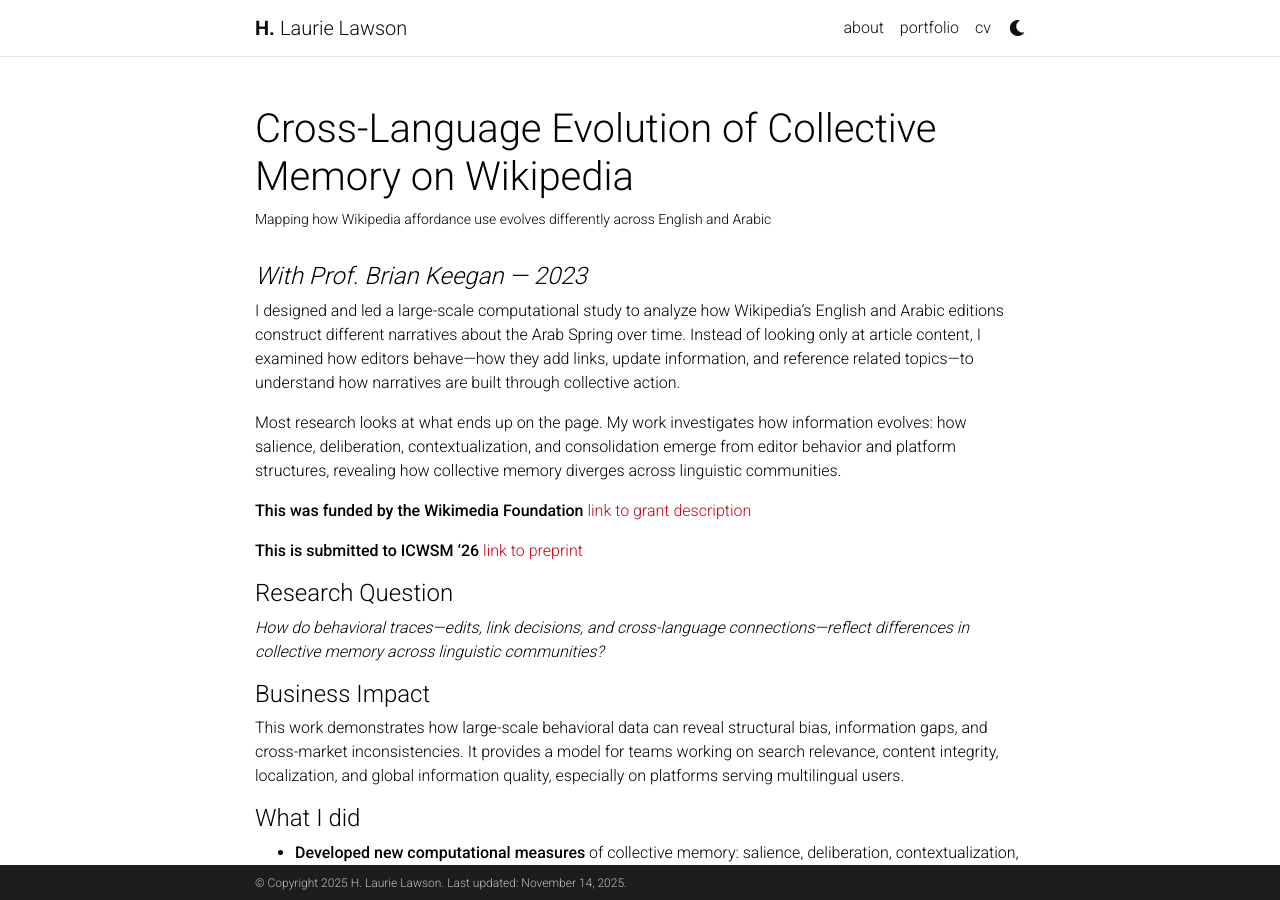
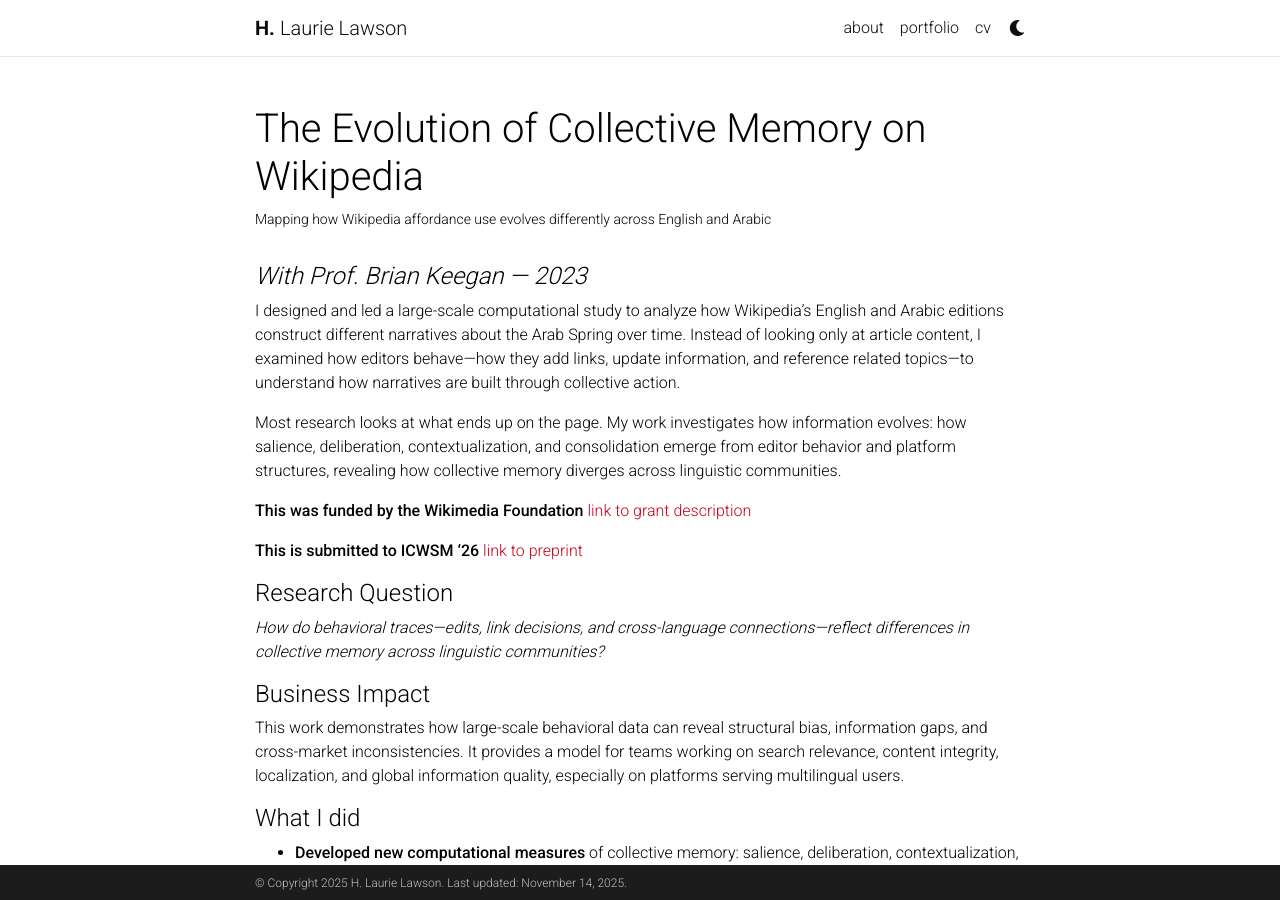
Before and after one commit to hlaurielawson/hlaurielawson.github.io, a Jekyll site: the page built from _projects/3_project.md, in a window 1280 px wide and 900 px high. Built offline with Jekyll 4.4.1, drawn with Linux system fonts in a browser that asks for light colours; comment, search, counter and statistics services are not loaded; a style sheet for code colours, icons or effects is not loaded.

Commit message:
Update 3_project.md

```diff
--- a/_projects/3_project.md
+++ b/_projects/3_project.md
@@ -1,6 +1,6 @@
 ---
 layout: page
-title: Cross-Language Evolution of Collective Memory on Wikipedia
+title: The Evolution of Collective Memory on Wikipedia
 description: Mapping how Wikipedia affordance use evolves differently across English and Arabic
 img: assets/img/CMPoster.jpg
 # redirect: https://unsplash.com
```
